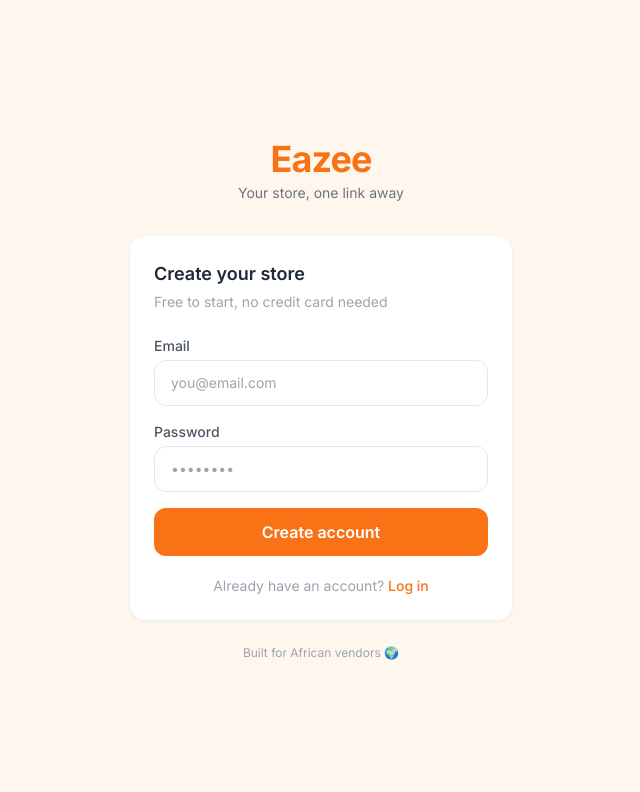
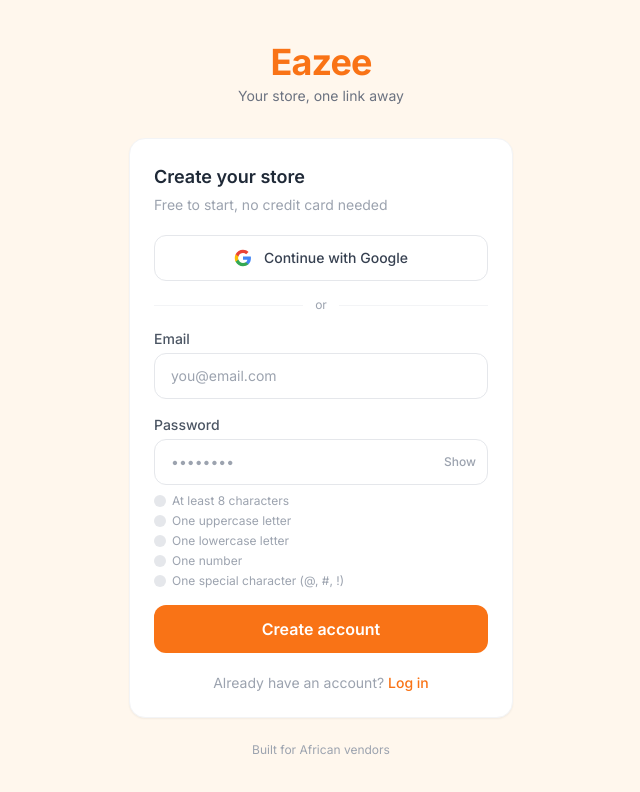
Before and after one commit to triumphant-fortune/Eazee, a React (Create React App) app in the folder eazee/frontend/: page /login in a window 1280 px wide. Both pictures are taken after a click on the button "Sign up free". Shown: the top 792 px of the page, without its empty margins (319-959 px from the left). Built offline with nearby package versions, Linux system fonts and the light colour scheme; no server answers; the HTML template or start-up script is replaced by a standard one.

Commit message:
google oauth, favicon, clean login

```diff
--- a/eazee/frontend/public/index.html
+++ b/eazee/frontend/public/index.html
@@ -8,7 +8,8 @@
     <link rel="preconnect" href="https://fonts.googleapis.com" />
     <link rel="preconnect" href="https://fonts.gstatic.com" crossorigin />
     <link href="https://fonts.googleapis.com/css2?family=Inter:wght@400;500;600;700&display=swap" rel="stylesheet" />
-    <title>Eazee</title>
+    <link rel="icon" type="image/svg+xml" href="/favicon.svg" />
+    <title>Eazee — Your store, one link away</title>
   </head>
   <body>
     <noscript>You need to enable JavaScript to run this app.</noscript>
--- a/eazee/frontend/src/context/AuthContext.js
+++ b/eazee/frontend/src/context/AuthContext.js
@@ -30,12 +30,22 @@ export const AuthProvider = ({ children }) => {
     return { data, error };
   };
 
+  const signInWithGoogle = async () => {
+    const { data, error } = await supabase.auth.signInWithOAuth({
+      provider: 'google',
+      options: {
+        redirectTo: `${window.location.origin}/dashboard`
+      }
+    });
+    return { data, error };
+  };
+
   const signOut = async () => {
     await supabase.auth.signOut();
   };
 
   return (
-    <AuthContext.Provider value={{ user, loading, signUp, signIn, signOut }}>
+    <AuthContext.Provider value={{ user, loading, signUp, signIn, signInWithGoogle, signOut }}>
       {children}
     </AuthContext.Provider>
   );
--- a/eazee/frontend/src/pages/Login.js
+++ b/eazee/frontend/src/pages/Login.js
@@ -4,20 +4,47 @@ import { useAuth } from '../context/AuthContext';
 import toast from 'react-hot-toast';
 import { api } from '../utils/api';
 
+const validatePassword = (password) => {
+  if (password.length < 8) return 'Password must be at least 8 characters';
+  if (!/[A-Z]/.test(password)) return 'Password must include an uppercase letter';
+  if (!/[a-z]/.test(password)) return 'Password must include a lowercase letter';
+  if (!/[0-9]/.test(password)) return 'Password must include a number';
+  if (!/[^A-Za-z0-9]/.test(password)) return 'Password must include a special character (@, #, !)';
+  return null;
+};
+
 export default function Login() {
   const [mode, setMode] = useState('login');
   const [email, setEmail] = useState('');
   const [password, setPassword] = useState('');
+  const [showPassword, setShowPassword] = useState(false);
   const [loading, setLoading] = useState(false);
-  const { signIn, signUp } = useAuth();
+  const [googleLoading, setGoogleLoading] = useState(false);
+  const { signIn, signUp, signInWithGoogle } = useAuth();
   const navigate = useNavigate();
+
+  const handleGoogleSignIn = async () => {
+    setGoogleLoading(true);
+    try {
+      const { error } = await signInWithGoogle();
+      if (error) throw error;
+      // Redirect handled by Supabase OAuth flow
+    } catch (err) {
+      toast.error(err.message || 'Google sign in failed');
+      setGoogleLoading(false);
+    }
+  };
 
   const handleSubmit = async (e) => {
     e.preventDefault();
     if (!email || !password) return toast.error('Fill in all fields');
-    if (password.length < 6) return toast.error('Password must be at least 6 characters');
+
+    if (mode === 'signup') {
+      const error = validatePassword(password);
+      if (error) return toast.error(error);
+    }
+
     setLoading(true);
-
     try {
       if (mode === 'login') {
         const { error } = await signIn(email, password);
@@ -37,24 +64,68 @@ export default function Login() {
     }
   };
 
+  const passwordStrength = () => {
+    if (!password || mode === 'login') return null;
+    const checks = [
+      password.length >= 8,
+      /[A-Z]/.test(password),
+      /[a-z]/.test(password),
+      /[0-9]/.test(password),
+      /[^A-Za-z0-9]/.test(password),
+    ];
+    const passed = checks.filter(Boolean).length;
+    if (passed <= 2) return { label: 'Weak', color: '#ef4444', width: '33%' };
+    if (passed <= 4) return { label: 'Almost there', color: '#f97316', width: '66%' };
+    return { label: 'Strong', color: '#16a34a', width: '100%' };
+  };
+
+  const strength = passwordStrength();
+
   return (
     <div className="min-h-screen bg-orange-50 flex flex-col items-center justify-center px-4">
       <div className="w-full max-w-sm">
+
         {/* Logo */}
         <div className="text-center mb-8">
           <h1 className="text-4xl font-bold text-orange-500 tracking-tight">Eazee</h1>
           <p className="text-gray-500 mt-1 text-sm">Your store, one link away</p>
         </div>
 
-        {/* Card */}
         <div className="bg-white rounded-2xl shadow-sm border border-gray-100 p-6">
           <h2 className="text-lg font-semibold text-gray-800 mb-1">
             {mode === 'login' ? 'Welcome back' : 'Create your store'}
           </h2>
-          <p className="text-sm text-gray-400 mb-6">
+          <p className="text-sm text-gray-400 mb-5">
             {mode === 'login' ? 'Log in to your Eazee account' : 'Free to start, no credit card needed'}
           </p>
 
+          {/* Google Sign In */}
+          <button
+            onClick={handleGoogleSignIn}
+            disabled={googleLoading}
+            className="w-full flex items-center justify-center gap-3 border border-gray-200 rounded-xl py-3 text-sm font-medium text-gray-700 hover:bg-gray-50 transition disabled:opacity-60 mb-4"
+          >
+            {googleLoading ? (
+              <div className="w-4 h-4 border-2 border-gray-300 border-t-gray-600 rounded-full animate-spin" />
+            ) : (
+              <svg width="18" height="18" viewBox="0 0 24 24">
+                <path fill="#4285F4" d="M22.56 12.25c0-.78-.07-1.53-.2-2.25H12v4.26h5.92c-.26 1.37-1.04 2.53-2.21 3.31v2.77h3.57c2.08-1.92 3.28-4.74 3.28-8.09z"/>
+                <path fill="#34A853" d="M12 23c2.97 0 5.46-.98 7.28-2.66l-3.57-2.77c-.98.66-2.23 1.06-3.71 1.06-2.86 0-5.29-1.93-6.16-4.53H2.18v2.84C3.99 20.53 7.7 23 12 23z"/>
+                <path fill="#FBBC05" d="M5.84 14.09c-.22-.66-.35-1.36-.35-2.09s.13-1.43.35-2.09V7.07H2.18C1.43 8.55 1 10.22 1 12s.43 3.45 1.18 4.93l2.85-2.22.81-.62z"/>
+                <path fill="#EA4335" d="M12 5.38c1.62 0 3.06.56 4.21 1.64l3.15-3.15C17.45 2.09 14.97 1 12 1 7.7 1 3.99 3.47 2.18 7.07l3.66 2.84c.87-2.6 3.3-4.53 6.16-4.53z"/>
+              </svg>
+            )}
+            {googleLoading ? 'Connecting...' : 'Continue with Google'}
+          </button>
+
+          {/* Divider */}
+          <div className="flex items-center gap-3 mb-4">
+            <div className="flex-1 h-px bg-gray-100" />
+            <span className="text-xs text-gray-400">or</span>
+            <div className="flex-1 h-px bg-gray-100" />
+          </div>
+
+          {/* Email/Password form */}
           <form onSubmit={handleSubmit} className="space-y-4">
             <div>
               <label className="block text-sm font-medium text-gray-600 mb-1">Email</label>
@@ -66,20 +137,56 @@ export default function Login() {
                 className="w-full border border-gray-200 rounded-xl px-4 py-3 text-sm focus:border-orange-400 focus:ring-2 focus:ring-orange-100 transition"
               />
             </div>
+
             <div>
               <label className="block text-sm font-medium text-gray-600 mb-1">Password</label>
-              <input
-                type="password"
-                value={password}
-                onChange={e => setPassword(e.target.value)}
-                placeholder="••••••••"
-                className="w-full border border-gray-200 rounded-xl px-4 py-3 text-sm focus:border-orange-400 focus:ring-2 focus:ring-orange-100 transition"
-              />
+              <div className="relative">
+                <input
+                  type={showPassword ? 'text' : 'password'}
+                  value={password}
+                  onChange={e => setPassword(e.target.value)}
+                  placeholder="••••••••"
+                  className="w-full border border-gray-200 rounded-xl px-4 py-3 text-sm focus:border-orange-400 focus:ring-2 focus:ring-orange-100 transition pr-10"
+                />
+                <button type="button" onClick={() => setShowPassword(!showPassword)}
+                  className="absolute right-3 top-1/2 -translate-y-1/2 text-gray-400 hover:text-gray-600 text-xs font-medium">
+                  {showPassword ? 'Hide' : 'Show'}
+                </button>
+              </div>
+
+              {/* Password strength */}
+              {mode === 'signup' && password.length > 0 && strength && (
+                <div className="mt-2">
+                  <div className="h-1.5 bg-gray-100 rounded-full overflow-hidden">
+                    <div className="h-full rounded-full transition-all duration-300" style={{ width: strength.width, backgroundColor: strength.color }} />
+                  </div>
+                  <p className="text-xs mt-1 font-medium" style={{ color: strength.color }}>{strength.label}</p>
+                </div>
+              )}
+
+              {/* Requirements */}
+              {mode === 'signup' && (
+                <div className="mt-2 space-y-1">
+                  {[
+                    { check: password.length >= 8, label: 'At least 8 characters' },
+                    { check: /[A-Z]/.test(password), label: 'One uppercase letter' },
+                    { check: /[a-z]/.test(password), label: 'One lowercase letter' },
+                    { check: /[0-9]/.test(password), label: 'One number' },
+                    { check: /[^A-Za-z0-9]/.test(password), label: 'One special character (@, #, !)' },
+                  ].map((req, i) => (
+                    <div key={i} className="flex items-center gap-1.5">
+                      <div className={`w-3 h-3 rounded-full flex-shrink-0 ${req.check && password.length > 0 ? 'bg-green-500' : 'bg-gray-200'}`} />
+                      <span className={`text-xs ${req.check && password.length > 0 ? 'text-green-600' : 'text-gray-400'}`}>{req.label}</span>
+                    </div>
+                  ))}
+                </div>
+              )}
             </div>
+
             <button
               type="submit"
               disabled={loading}
-              className="w-full bg-orange-500 hover:bg-orange-600 text-white font-semibold py-3 rounded-xl transition disabled:opacity-60 disabled:cursor-not-allowed"
+              className="w-full bg-orange-500 hover:bg-orange-600 text-white font-semibold py-3 rounded-xl transition disabled:opacity-60"
             >
               {loading ? 'Please wait...' : mode === 'login' ? 'Log in' : 'Create account'}
             </button>
@@ -88,7 +195,7 @@ export default function Login() {
           <p className="text-center text-sm text-gray-400 mt-5">
             {mode === 'login' ? "Don't have an account? " : 'Already have an account? '}
             <button
-              onClick={() => setMode(mode === 'login' ? 'signup' : 'login')}
+              onClick={() => { setMode(mode === 'login' ? 'signup' : 'login'); setPassword(''); }}
               className="text-orange-500 font-medium hover:underline"
             >
               {mode === 'login' ? 'Sign up free' : 'Log in'}
@@ -96,9 +203,7 @@ export default function Login() {
           </p>
         </div>
 
-        <p className="text-center text-xs text-gray-400 mt-6">
-          Built for African vendors 🌍
-        </p>
+        <p className="text-center text-xs text-gray-400 mt-6">Built for African vendors</p>
       </div>
     </div>
   );
```
Also changed, not shown: eazee/frontend/public/favicon.svg (added), eazee/frontend/src/pages/Storefront.js (renamed from eazee/frontend/src/pages/Storefront (1).js).
